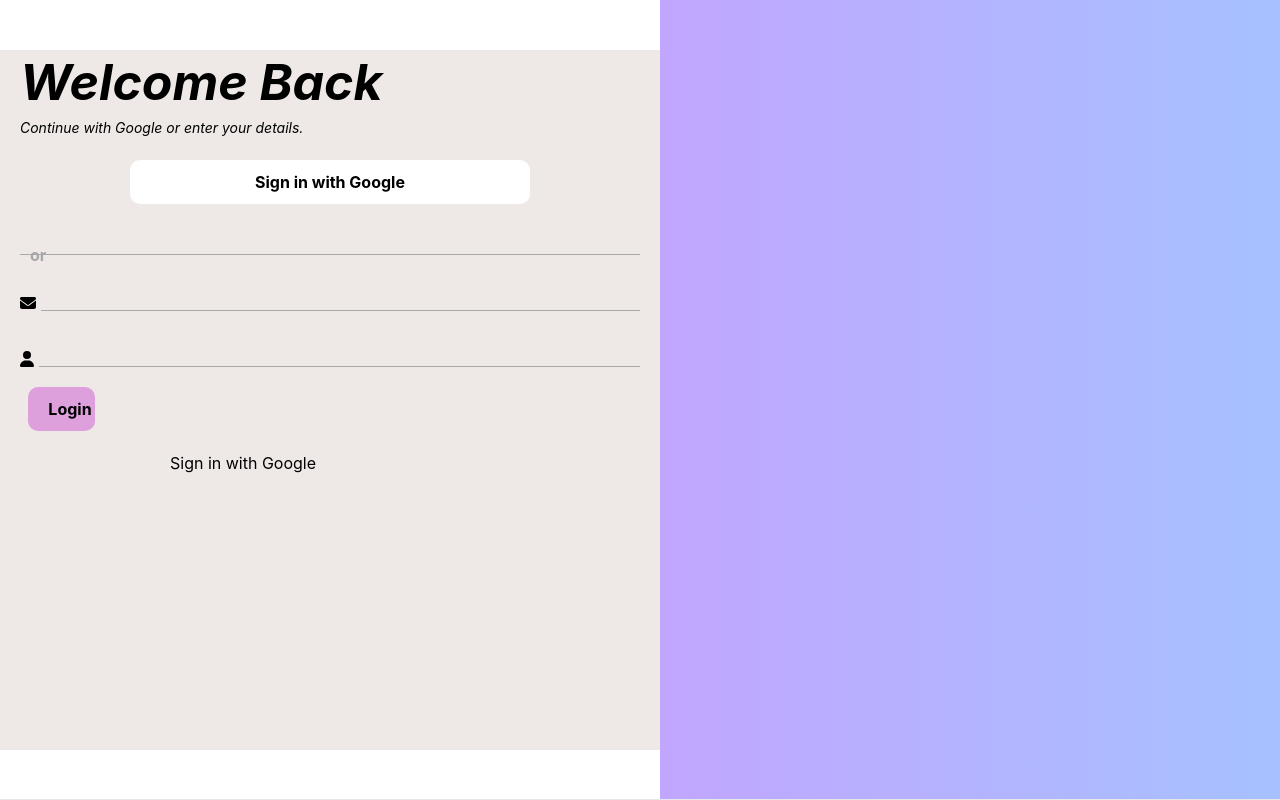
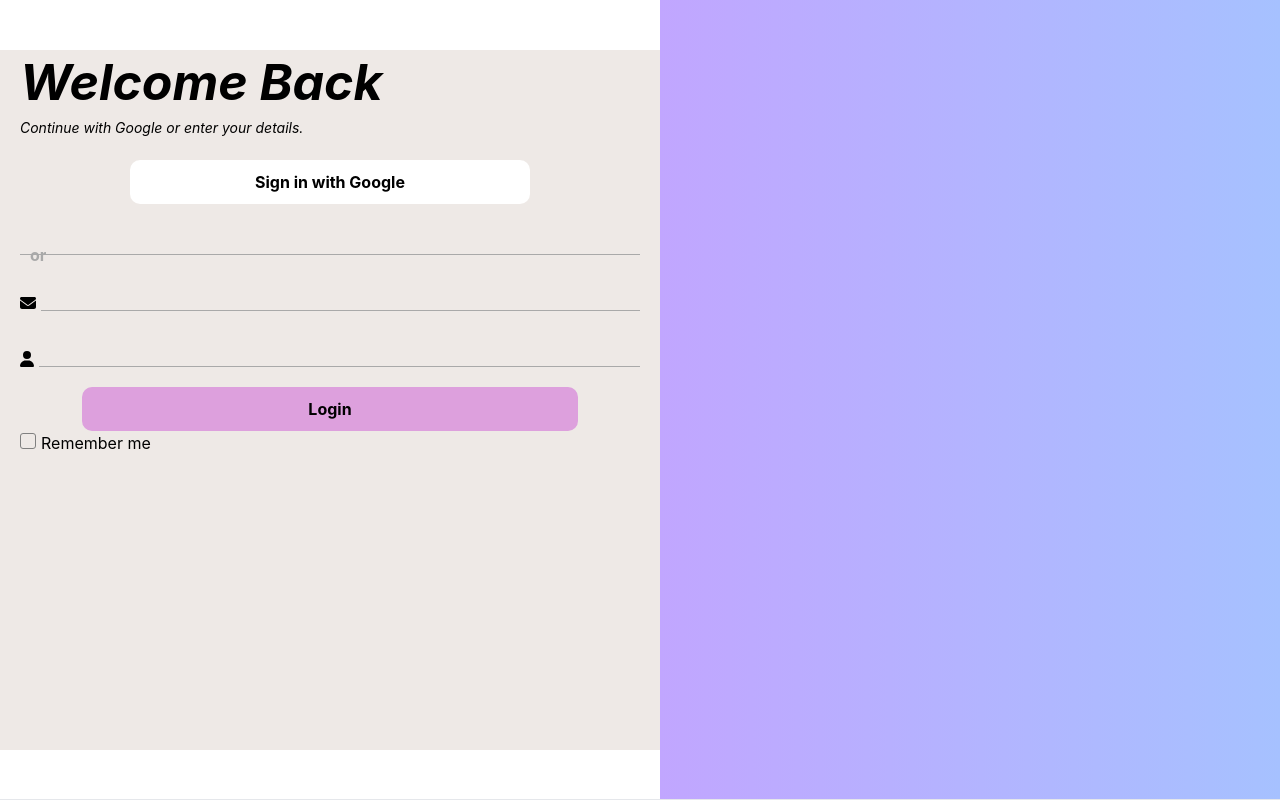
Before and after one commit to aratafujii2025/indie-chain, a React (Vite) app in the folder Frontend/: page /login in a window 1280 px wide. Built offline with nearby package versions, Linux system fonts and the light colour scheme.

Commit message:
made the inputs file but it broken

```diff
--- a/Frontend/src/index.css
+++ b/Frontend/src/index.css
@@ -182,6 +182,7 @@ transition:width 0.3s ease;
   margin-top: 20px; /* Add margin-top to create space */
   display: flex;
   justify-content: center;
+  width:100%;
 }
 
 .login-button {
@@ -200,3 +201,23 @@ transition:width 0.3s ease;
 
   /* Add any other desired styles for the login button */
 }
+
+input[type="checkbox"] {
+  width: 16px; /* Adjust the width as needed */
+  height: 16px; /* Adjust the height as needed */
+  appearance: none;
+  border: 1px solid gray;
+  border-radius: 3px;
+  outline: none;
+  cursor: pointer;
+}
+
+input[type="checkbox"]:checked {
+  background-color: gray; /* Change the background color when checked */
+}
+
+label {
+  margin-left: 5px; /* Add some space between the checkbox and label */
+  cursor: pointer;
+  color:black;
+}
--- /dev/null
+++ b/Frontend/src/pages/Inputs.tsx
@@ -0,0 +1,12 @@
+import React from 'react';
+import './styles.css';
+
+function InputFieldsPage() {
+  return (
+    <div className="container">
+      {/* Your component content */}
+    </div>
+  );
+}
+
+export default InputFieldsPage;
--- a/Frontend/src/pages/Login.tsx
+++ b/Frontend/src/pages/Login.tsx
@@ -64,8 +64,10 @@ function LoginPage() {
           <button className="login-button-container">
             <button className="login-button">Login</button>
           </button>
+          <input type="checkbox" id="myCheckbox" />
+          <label htmlFor="myCheckbox">Remember me</label>
 
-          <button className="googlelogin">Sign in with Google</button>
+
         </form>
       </div>
       <div className="gradient-background" />
--- /dev/null
+++ b/Frontend/src/styles.css
@@ -0,0 +1,29 @@
+
+.container {
+    width: 80%;
+    max-width: 600px;
+    margin: 0 auto;
+    padding: 20px;
+  }
+
+  h2 {
+    text-align: center;
+  }
+
+  .form-group {
+    margin-bottom: 20px;
+  }
+
+  label {
+    display: block;
+    font-weight: bold;
+  }
+
+  input[type="text"],
+  input[type="email"],
+  input[type="password"] {
+    width: 100%;
+    padding: 10px;
+    border: 1px solid #ccc;
+    border-radius: 4px;
+  }
```
